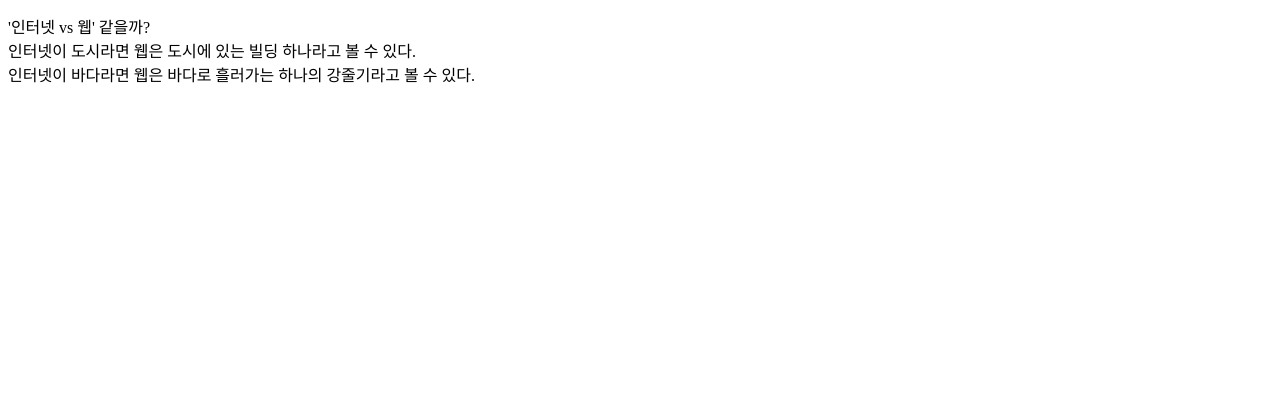
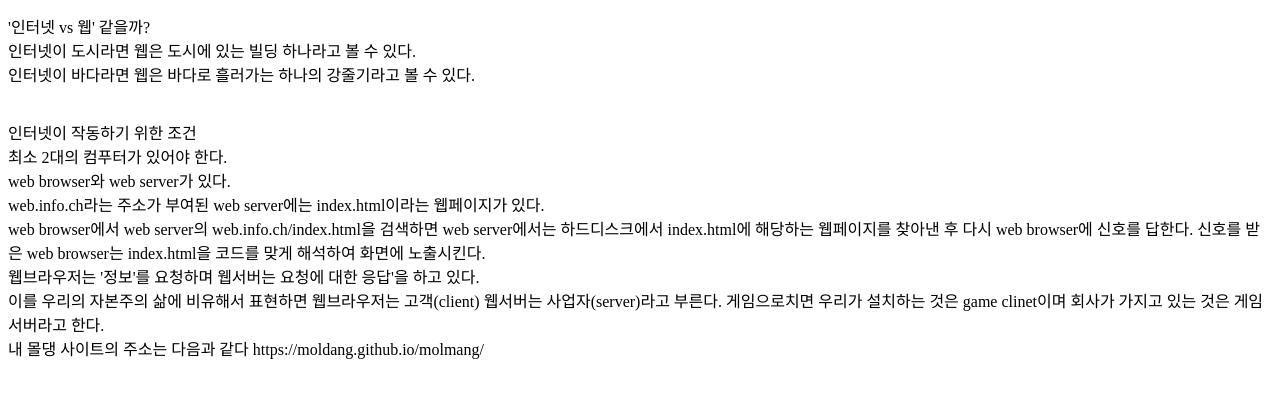
Before and after one commit to moldang/molmang, a plain HTML site: page index.html in a window 1280 px wide. Shown: the part 122-520 px from the top of the page. Drawn offline with Linux system fonts and the light colour scheme.

Commit message:
수정했음

```diff
--- a/index.html
+++ b/index.html
@@ -23,4 +23,22 @@
 
   </p>
 
+  <p>
+    <br>인터넷이 작동하기 위한 조건
+    <br>최소 2대의 컴푸터가 있어야 한다.
+    <br>web browser와 web server가 있다.
+    <br>web.info.ch라는 주소가 부여된 web server에는 index.html이라는 웹페이지가 있다.
+
+    <br>web browser에서 web server의 web.info.ch/index.html을 검색하면 web server에서는
+    하드디스크에서 index.html에 해당하는 웹페이지를 찾아낸 후 다시 web browser에 신호를 답한다.
+    신호를 받은 web browser는 index.html을 코드를 맞게 해석하여 화면에 노출시킨다.
+
+    <br>웹브라우저는 '정보'를 요청하며 웹서버는 요청에 대한 응답'을 하고 있다.
+
+    <br>이를 우리의 자본주의 삶에 비유해서 표현하면 웹브라우저는 고객(client)
+    웹서버는 사업자(server)라고 부른다. 게임으로치면 우리가 설치하는 것은 game clinet이며
+    회사가 가지고 있는 것은 게임서버라고 한다.
+
+    <br>내 몰댕 사이트의 주소는 다음과 같다 https://moldang.github.io/molmang/
+
 </body>
```
